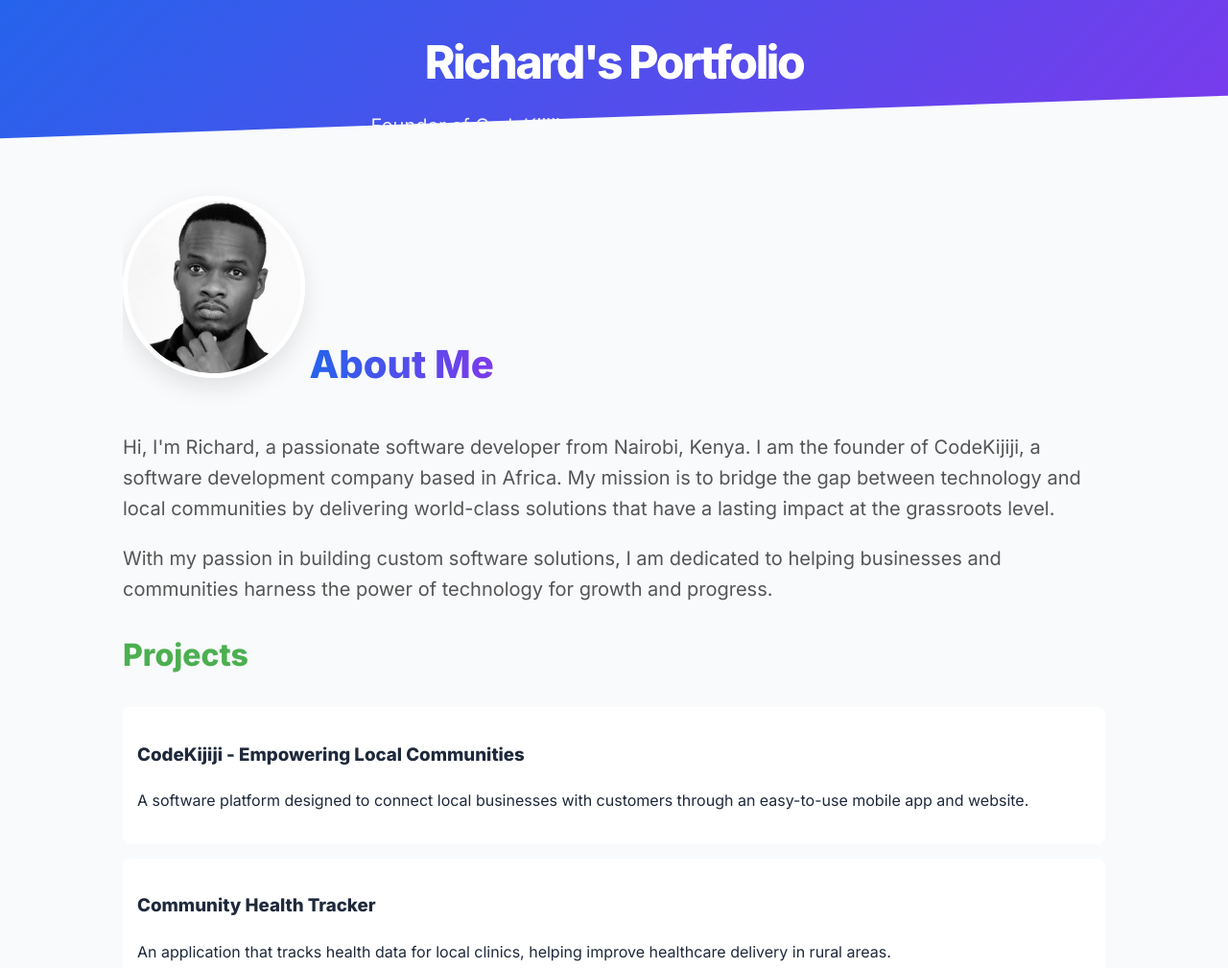
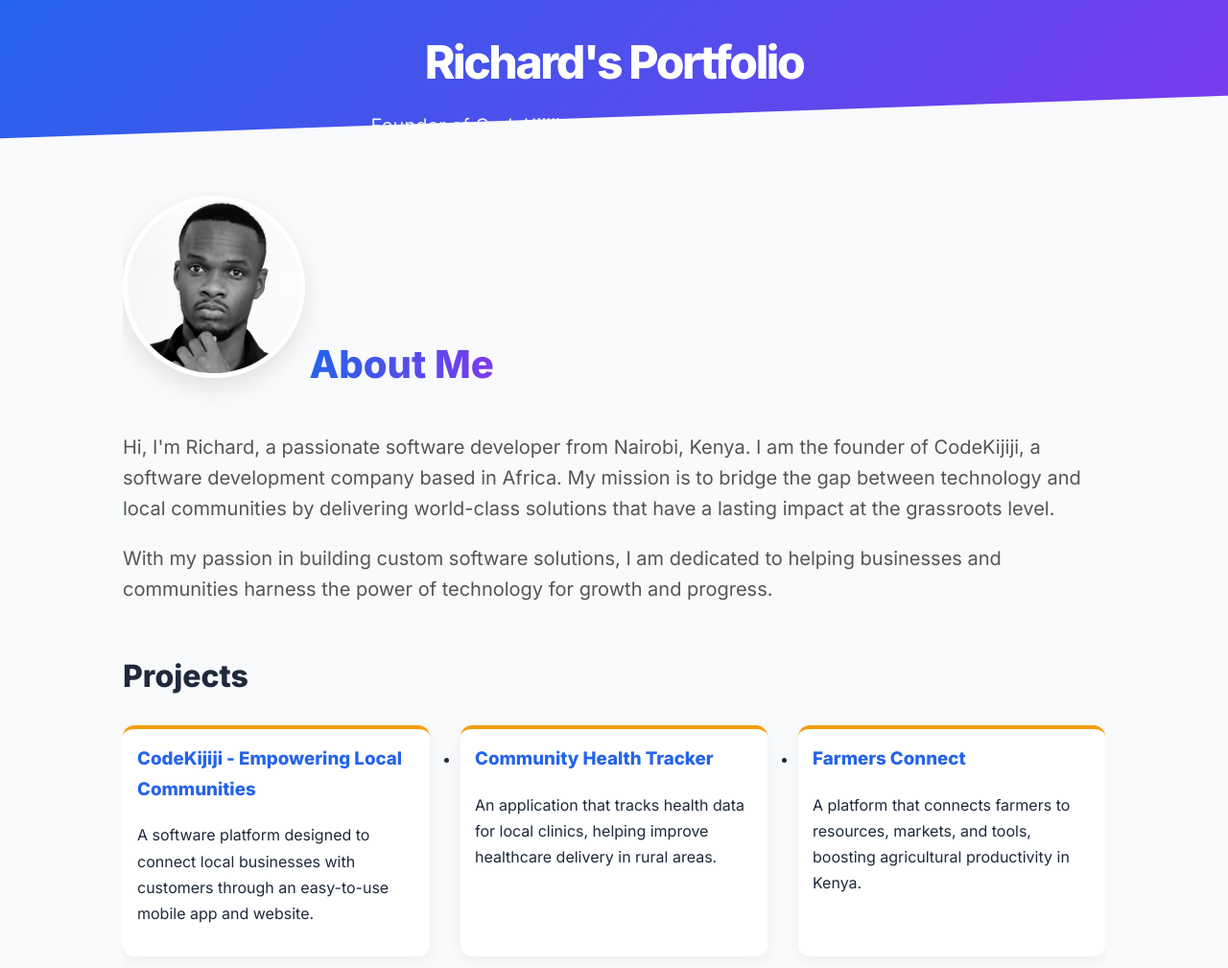
Before and after one commit to olella93/phase-0-portfolio, a plain HTML site: page index.html in a window 1280 px wide. Shown: the top 1009 px of the page at 96% size. Drawn offline with Linux system fonts and the light colour scheme.

Commit message:
projects css style updated

```diff
--- a/css/style.css
+++ b/css/style.css
@@ -84,22 +84,36 @@
     color: #555;
 }
 
-.projects h2, .contact h2 {
+.projects h2{
     font-size: 32px;
-    color: #4CAF50;
+    color: #1e293b;
+    margin: 3rem 0 1.5rem;
 }
 
 .projects ul {
-    list-style-type: none;
+    display: grid;
+    grid-template-columns: repeat(auto-fit, minmax(300px, 1fr));
+    gap: 2rem;
     padding: 0;
 }
 
 .projects li {
-    background-color: #fff;
+    background: white;
+    border-radius: 12px;
     padding: 15px;
-    margin-bottom: 15px;
-    border-radius: 8px;
+    box-shadow: 0 5px 15px rgba(0, 0, 0, 0.05);
+    transition: all 0.3s ease;
+    border-top: 4px solid #f59e0b;
+}
 
+.projects li:hover {
+    transform: translateY(-5px);
+    box-shadow: 0 10px 25px rgba(0, 0, 0, 0.1);
+}
+
+.projects h3 {
+    color: #2563EB;
+    margin-top: 0;
 }
 
 #social{
```
